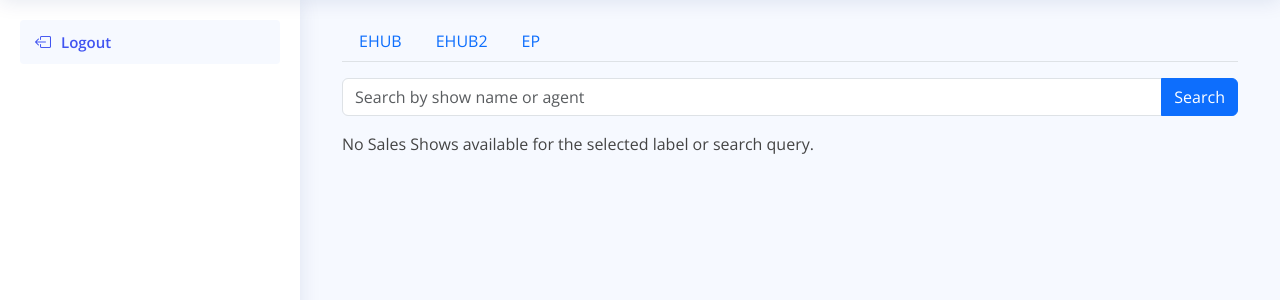
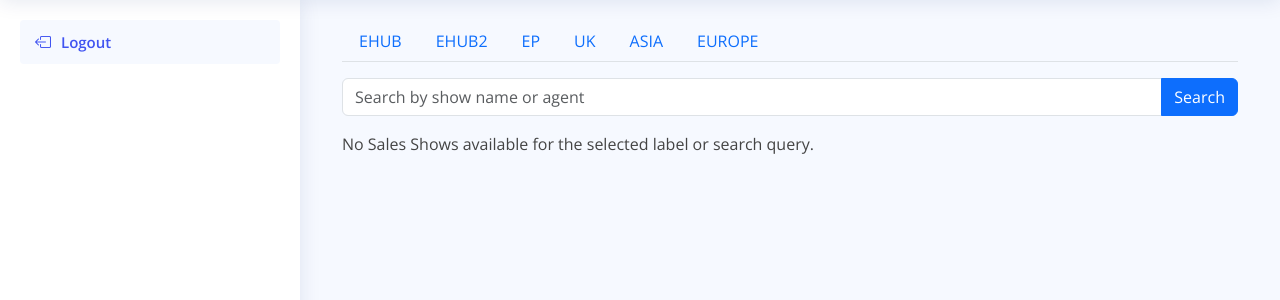
Before and after one commit to aboubakr15/Genie-V1.1, a Django app: template templates/operations_manager/assigned_sales_shows.html in a window 1280 px wide. Shown: the part 60-360 px from the top of the page. Run offline with Django 5.2, Linux system fonts and the light colour scheme; the template is opened without the code that fills it, so the values that code supplies are empty; some libraries are stand-ins or nearby versions.

Commit message:
uk team added

```diff
--- a/main/models.py
+++ b/main/models.py
@@ -250,6 +250,7 @@ class SalesTeams(models.Model):
         ('EHUB', 'EHUB'),
         ('EHUB2', 'EHUB2'),
         ('EP', 'EP'),
+        ('UK', 'UK'),
     ]
 
     label = models.CharField(max_length=10, choices=LABEL_CHOICES, default='EHUB')
--- a/templates/operations_manager/assigned_sales_shows.html
+++ b/templates/operations_manager/assigned_sales_shows.html
@@ -15,6 +15,18 @@
             <li class="nav-item">
                 <a class="nav-link {% if active_label == 'EP' %}active{% endif %}"
                     href="{% url 'operations_manager:assigned-sales-shows' 'EP' %}">EP</a>
+            </li>
+            <li class="nav-item">
+                <a class="nav-link {% if active_label == 'UK' %}active{% endif %}"
+                    href="{% url 'operations_manager:assigned-sales-shows' 'UK' %}">UK</a>
+            </li>
+            <li class="nav-item">
+                <a class="nav-link {% if active_label == 'ASIA' %}active{% endif %}"
+                    href="{% url 'operations_manager:assigned-sales-shows' 'ASIA' %}">ASIA</a>
+            </li>
+            <li class="nav-item">
+                <a class="nav-link {% if active_label == 'EUROPE' %}active{% endif %}"
+                    href="{% url 'operations_manager:assigned-sales-shows' 'EUROPE' %}">EUROPE</a>
             </li>
         </ul>
 
```
Also changed, not shown: main/migrations/0069_alter_salesteams_label.py (added).
